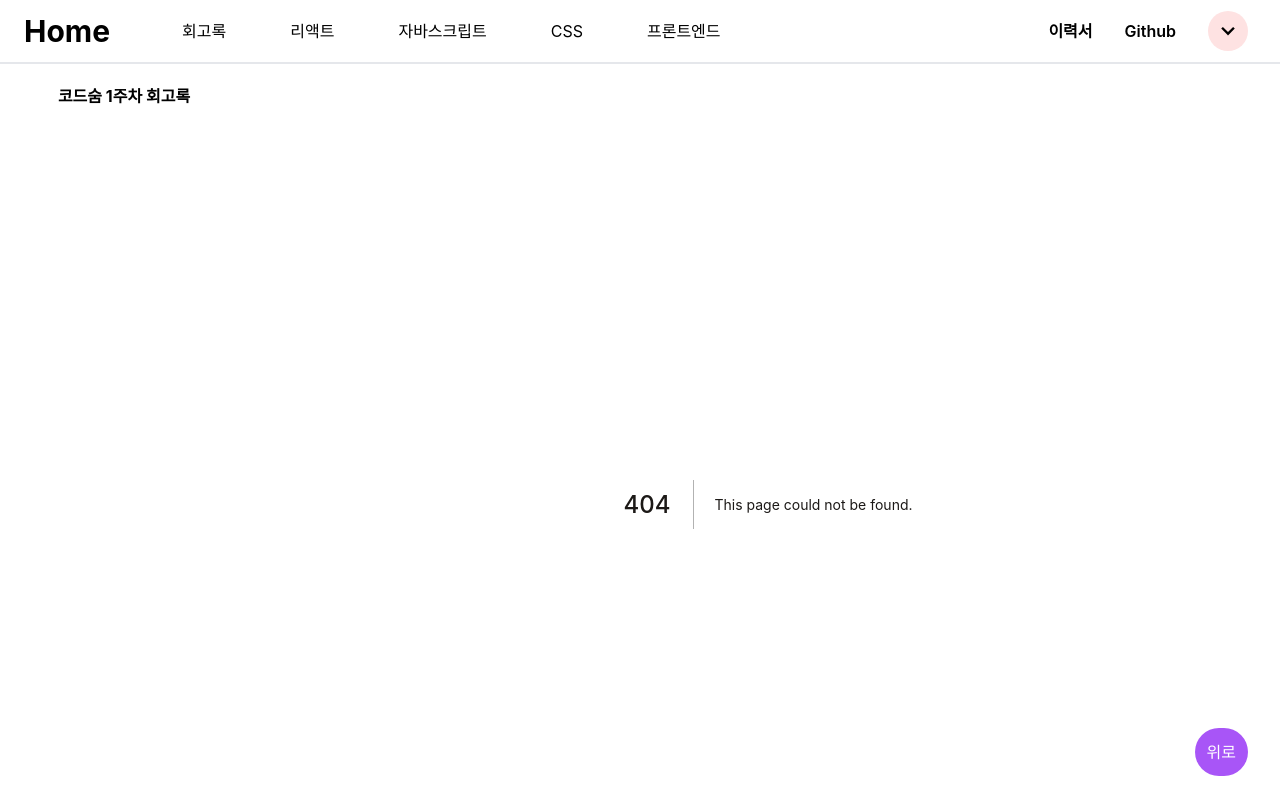
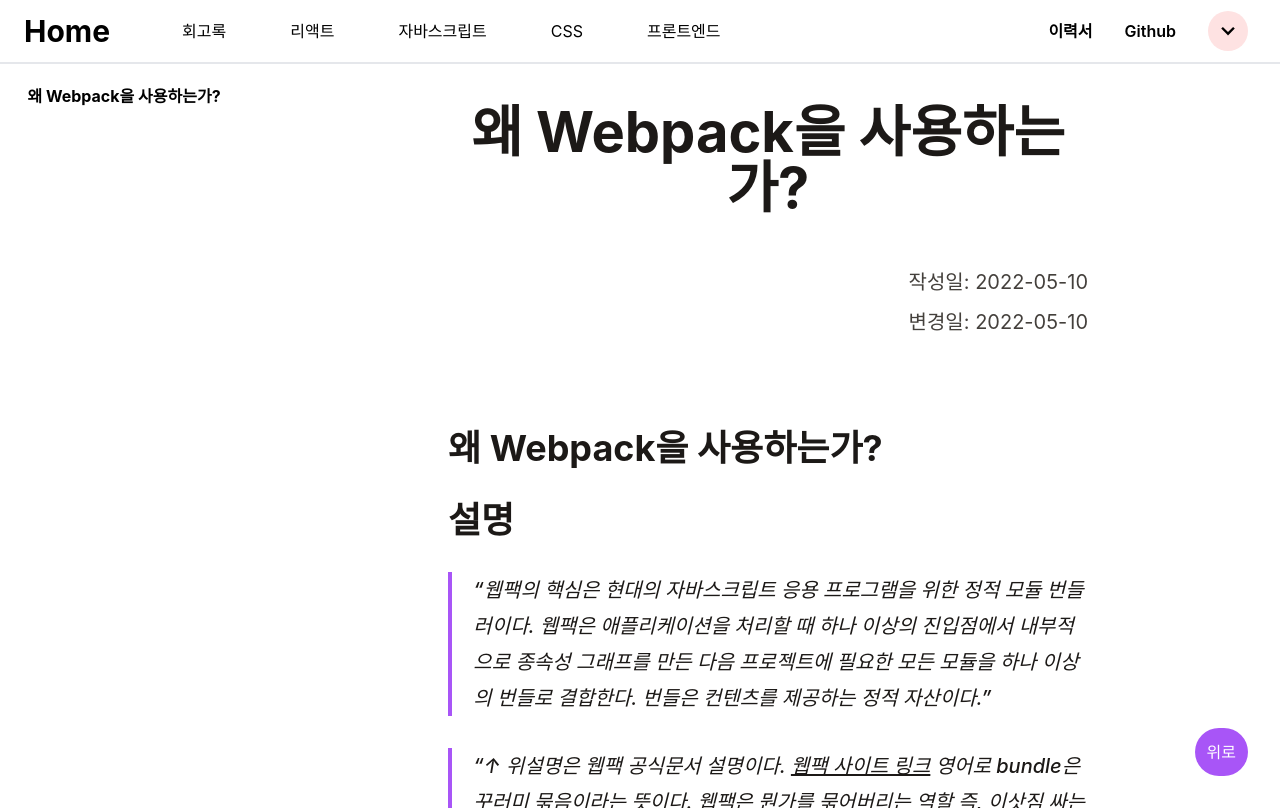
Before and after one commit to rukeni/blog, a Next.js app: page /frontend/why-use-webpack in a window 1280 px wide. Before the commit this address had no page. Built offline with nearby package versions, Linux system fonts and the light colour scheme; a web font is replaced by a local one.

Commit message:
Add: 사이드바 변경 대응

```diff
--- a/components/Layout.tsx
+++ b/components/Layout.tsx
@@ -4,17 +4,37 @@
 import NavigationBar from './Navigation/NavigationBar';
 import Post from './Post/Post';
 import Sidebar from './Sidebar/Sidebar';
+
 type LayoutProps = {
   title: 'hello world';
   children: ReactNode;
 };
+
+export type NavigationUrl = 'diary' | 'frontend' | '';
+
 const Layout: FC<LayoutProps> = ({ children, title }) => {
+  const [navigationUrl, setNavigationUrl] = useState<NavigationUrl>('diary');
+
+  useEffect(() => {
+    const pathname = window.location.pathname;
+    if (pathname.includes('/diary')) {
+      return setNavigationUrl('diary');
+    }
+    if (pathname.includes('/frontend')) {
+      return setNavigationUrl('frontend');
+    }
+    return setNavigationUrl('');
+  }, []);
+
+  const navigate = (url: NavigationUrl) => {
+    setNavigationUrl(url);
+  };
   return (
     <>
       <div className='flex flex-col'>
         <NavigationBar />
         <div className='flex overflow-hidden h-[93vh]'>
-          <Sidebar />
+          <Sidebar navigationUrl={navigationUrl} />
           <Post>{children}</Post>
         </div>
       </div>
--- a/components/Navigation/NavigationBar.tsx
+++ b/components/Navigation/NavigationBar.tsx
@@ -1,9 +1,10 @@
 import Link from 'next/link';
+import { FC } from 'react';
 
 import NavigationItem from './NavigationItem';
 import Title from './Title';
 
-const NavigationBar = () => {
+const NavigationBar: FC = () => {
   return (
     <nav className='hidden items-center h-16 border-b-2 lg:flex'>
       <Title />
--- a/components/Sidebar/Sidebar.tsx
+++ b/components/Sidebar/Sidebar.tsx
@@ -1,10 +1,27 @@
+import { NavigationUrl } from '@components/Layout';
+import { FC } from 'react';
+
 import SidebarItem from './SidebarItem';
+import { sidebarMenus } from './sidebarMenus';
 
-const Sidebar = () => {
+type SidebarProps = {
+  navigationUrl: NavigationUrl;
+};
+
+const Sidebar: FC<SidebarProps> = ({ navigationUrl }) => {
+  if (navigationUrl) {
+    const sidebarList = sidebarMenus[navigationUrl];
+
+    return (
+      <aside className='hidden overflow-scroll flex-col justify-start items-center w-64 min-h-screen border-r-[8px] border-r-transparent lg:flex'>
+        {sidebarList?.map((sidebarItem, index) => (
+          <SidebarItem key={`${sidebarItem.title}.${index}`} {...sidebarItem} />
+        ))}
+      </aside>
+    );
+  }
   return (
-    <aside className='hidden overflow-scroll flex-col justify-start items-center w-64 min-h-screen border-r-[8px] border-r-transparent lg:flex'>
-      <SidebarItem />
-    </aside>
+    <aside className='hidden overflow-scroll flex-col justify-start items-center w-64 min-h-screen border-r-[8px] border-r-transparent lg:flex' />
   );
 };
 
--- a/components/Sidebar/SidebarItem.tsx
+++ b/components/Sidebar/SidebarItem.tsx
@@ -1,12 +1,16 @@
 import Link from 'next/link';
+import { FC } from 'react';
 
-import { sidebarMenus } from './sidebarMenus';
+type SidebarItemProps = {
+  title: string;
+  url: string;
+};
 
-const SidebarItem = () => {
+const SidebarItem: FC<SidebarItemProps> = ({ title, url }) => {
   return (
     <>
       <section className={'my-5 font-bold hover:opacity-50'}>
-        <Link href='/diary/soom-1'>코드숨 1주차 회고록</Link>
+        <Link href={url}>{title}</Link>
       </section>
     </>
   );
--- a/components/Sidebar/sidebarMenus.ts
+++ b/components/Sidebar/sidebarMenus.ts
@@ -1,6 +1,14 @@
-export const sidebarMenus = [
-  {
-    title: '프론트엔드 시스템 디자인이 \n 필요한 이유',
-    url: '/',
-  },
-];
+export const sidebarMenus = {
+  diary: [
+    {
+      title: '코드숨 1주차 회고록',
+      url: '/diary/soom-1',
+    },
+  ],
+  frontend: [
+    {
+      title: '왜 Webpack을 사용하는가?',
+      url: '/frontend/why-use-webpack',
+    },
+  ],
+};
--- a/pages/frontend/index.mdx
+++ b/pages/frontend/index.mdx
@@ -1 +1,3 @@
 # 목록
+
+1. [왜 웹팩을 사용하는가?](/frontend/why-use-webpack)
--- /dev/null
+++ b/pages/frontend/why-use-webpack.mdx
@@ -0,0 +1,67 @@
+import HeadPost from '@components/Post/HeadPost.tsx'
+
+<HeadPost title='왜 Webpack을 사용하는가?' createdDate='2022-05-10' updatedDate='2022-05-10' />
+
+## 왜 Webpack을 사용하는가?
+
+## 설명
+
+> 웹팩의 핵심은 현대의 자바스크립트 응용 프로그램을 위한 정적 모듈 번들러이다.
+> 웹팩은 애플리케이션을 처리할 때 하나 이상의 진입점에서 내부적으로 종속성 그래프를 만든 다음 프로젝트에 필요한 모든 모듈을 하나 이상의 번들로 결합한다. 번들은 컨텐츠를 제공하는 정적 자산이다.
+
+> ↑ 위설명은 웹팩 공식문서 설명이다. [웹팩 사이트 링크](https://webpack.js.org/concepts/)
+> 영어로 bundle은 꾸러미 묶음이라는 뜻이다. 웹팩은 뭔가를 묶어버리는 역할 즉, 이삿짐 싸는게 역할이다.
+
+하지만 이삿짐 싼다는 이 특성때문에 다양한 용도로 사용된다.
+
+## 웹팩의 기본 입출력: Entry와 Output
+
+웹팩은 입력에서 출력으로 이루어진 입출력 쌍을 사용하여 웹팩의 작업을 수행한다.
+입력은 Entry라 부르고 출력은 Output이라 부른다.
+
+## Entry란?
+> 엔트리 포인트는 웹팩이 내부 디펜던시 그래프<sup>[1](#1)</sup>를 생성하기 위해 사용하는 모듈이다. 엔트리 포인트가 직간접적으로 의존하는 다른 모듈과 라이브러리를 찾아낸다.
+
+> [공식문서 링크](https://webpack.kr/concepts/#entry)
+
+## Output이란?
+> 생성된 번들을 뜻한다. 번들은 경로를 지정하거나 이름을 지정할 수 있다.
+
+<a id="1">1</a>: 하나의 파일이 다른 파일을 참조할때, 웹팩은 이것을 의존성이라고부른다. 예) <code>import _ from 'lodash' </code> * 웹팩은 js파일 뿐만아니라 이미지 파일 같은 애셋도 하나의 의존성으로 바라보고 묶어버릴 수 있다. 디펜던시 의존성은 재귀적으로 참조하는 의존성을 체크하고 수많은 의존성을 하나로 묶어버린다.
+
+이 기본적인 입출력에 Loader와 Plugin이 추가되면 웹팩이 다양한 작업을 수행할 수 있다.
+
+## Loader란?
+
+Loader는 웹팩에서 다양한 유형의 파일을 처리하기 위한 전처리 도구이다.(이미지, svg, css등)
+로더를 사용하면 웹팩의 흐름은 다음과 같습니다.
+
+1. 엔트리 파일 설정
+2. 엔트리 파일이 가진 의존성을 체크
+3. 의존성에 js가 아닌게 있다(원래라면 에러 발생)
+4. 해당 의존성을 변환할 수 있는 로더가 있는지 체크한다.
+5. 로더의 변환로직을 거친다.
+6. 변환된 의존성과 함께 아웃풋 출력
+
+이과정을 웹팩 공식문서는 이렇게 표현합니다.
+> "이봐 webpack 컴파일러, require ()/import 문 내에서 '.확장자' 파일로 확인되는 경로를 발견하면 번들에 추가하기 전에 확장자-loader를 사용하여 변환해."
+
+## Loader의 기능들
+
+- 엔트리된 파일로부터 의존성을 변환처리한다.
+- Loader의 변환 결과는 체이닝되어 역순으로 적용된다.
+  - 즉, 마지막으로 실행된 로더가 더 반영에 우선순위가 있다.
+- 마지막 Loader가 js를 반환하는 구조
+- 압축, 패키징, 번역, 트랜스파일링 등등 가능
+
+## Plugin이란?
+
+Plugin은 웹팩의 **라이프사이클관점**에서 개입이 필요할때 사용한다.
+대표적으로 HtmlWebpackPlugin이 있다.
+HtmlWebpackPlugin은 webpack의 결과물을 script태그에 넣어서 html파일로 생성해주는 기능을 한다.
+
+## 간단 정리
+- Entry: 웹팩을 수행할 시작점을 정의한다.
+- Output: 웹팩의 결과물을 정의한다.
+- Loader: 웹팩에서 처리할 수 있는 파일들을 자바스크립트로 변환하여 처리한다.
+- Plugin: 웹팩의 라이프사이클관점에서 개입이 필요할때 사용한다.
```
